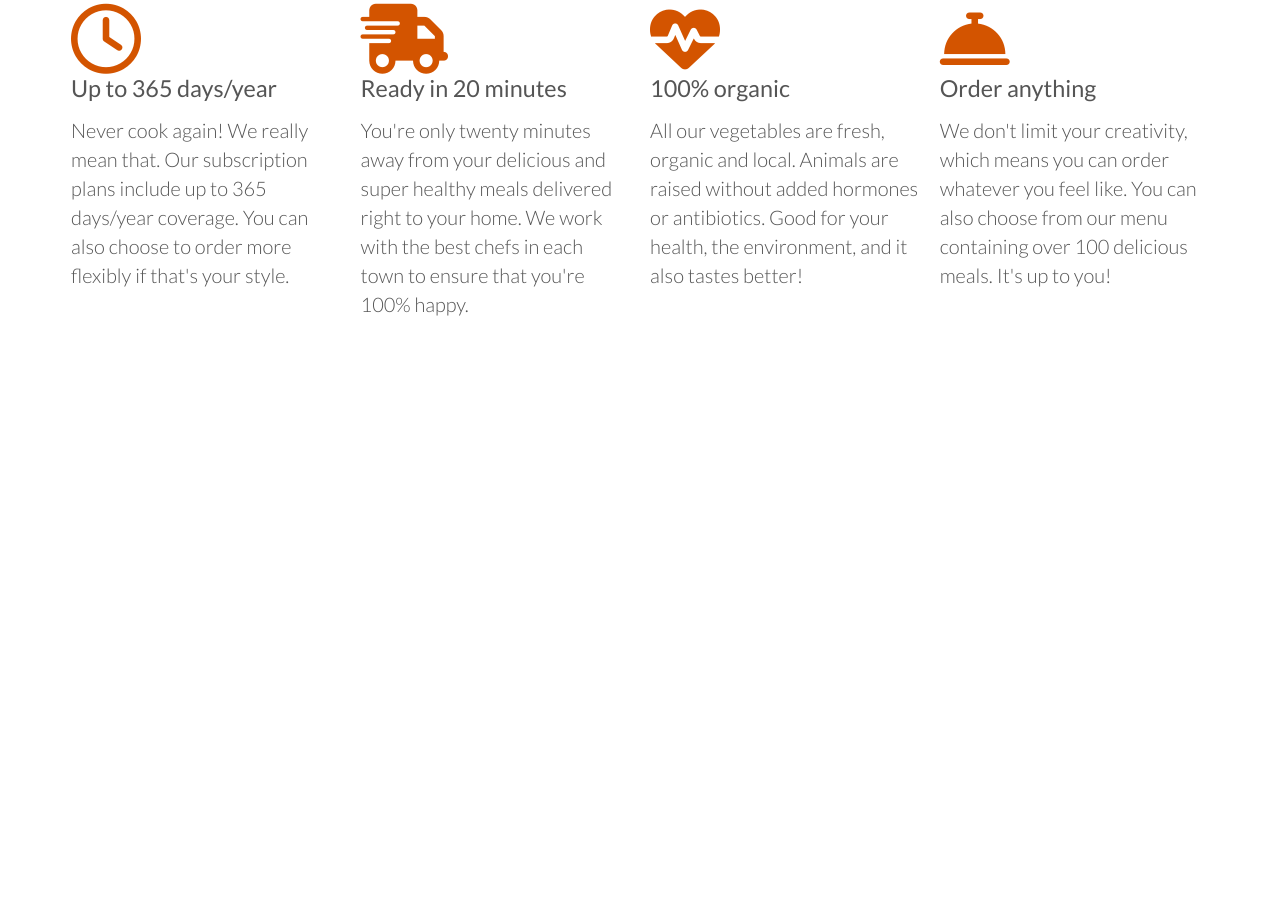
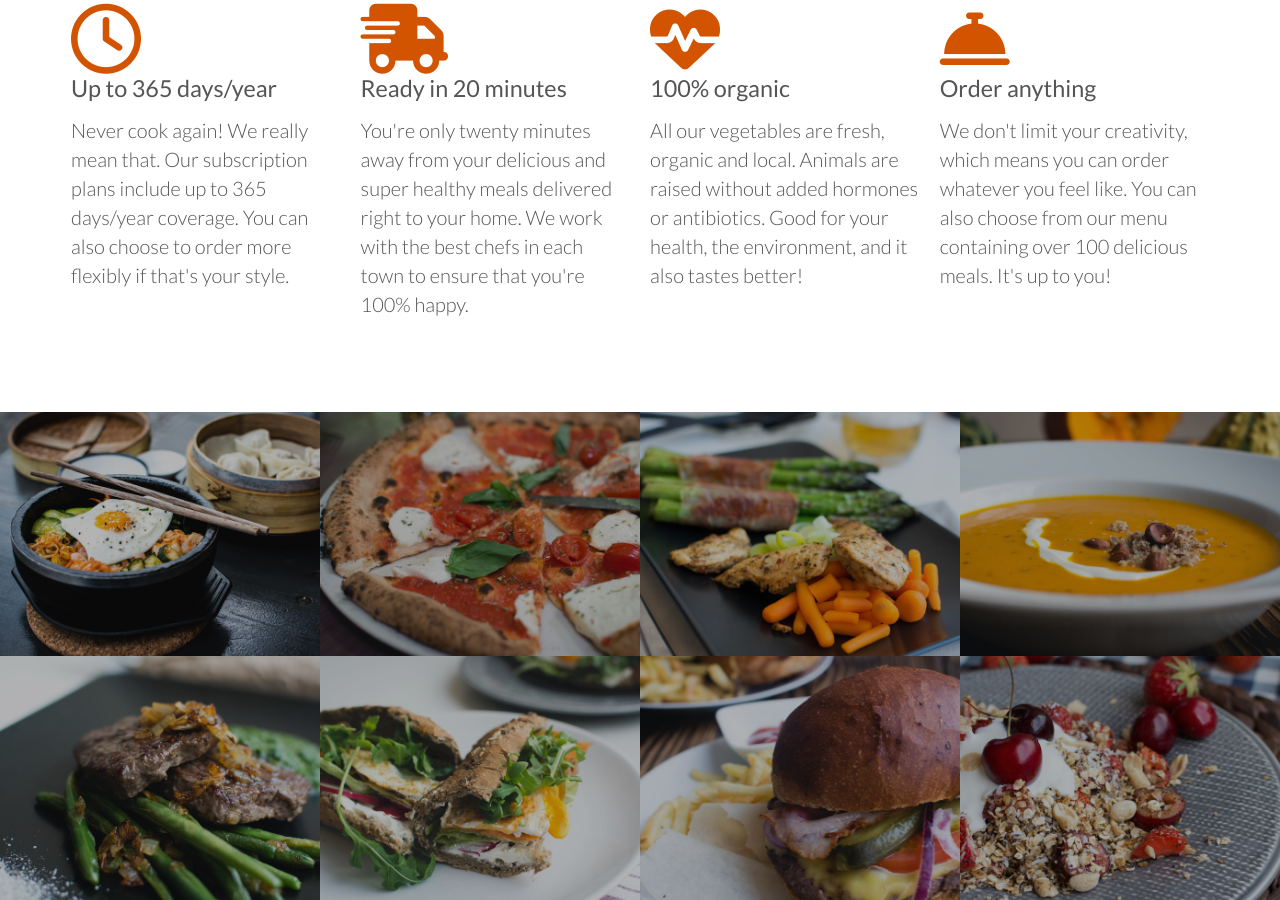
Before and after one commit to r1d3rzz/Omini-Food, a plain HTML site: page index.html in a window 1280 px wide. Shown: the part 1084-1984 px from the top of the page. Before the commit the page ends 1496 px from the top, so only its background shows below. Drawn offline with Linux system fonts and the light colour scheme.

Commit message:
favorite meals section

```diff
--- a/css/style.css
+++ b/css/style.css
@@ -58,7 +58,7 @@ h3 {
   margin-bottom: 5%;
 }
 
-/* --------- Header Secion --------- */
+/* --------- Header --------- */
 
 header {
   background-image: linear-gradient(rgba(0, 0, 0, 0.7), rgba(0, 0, 0, 0.7)),
@@ -143,7 +143,7 @@ header {
   border-bottom: 3px solid #d35400;
 }
 
-/* --------- End Header Section --------- */
+/* --------- End Header --------- */
 
 /* ---------  Section --------- */
 
@@ -170,4 +170,41 @@ section {
   font-size: 350%;
   display: block;
 }
+
+/* ---------  Section 2: Favorite meals--------- */
+
+.section-meals {
+  padding: 0;
+}
+
+.meal-showcase {
+  width: 100%;
+  list-style: none;
+}
+
+.meal-showcase li {
+  float: left;
+  display: block;
+  width: 25%;
+}
+
+.meal-photo {
+  margin: 0;
+  width: 100%;
+  overflow: hidden;
+  background-color: #000;
+}
+
+.meal-photo img {
+  width: 100%;
+  height: auto;
+  transform: scale(1.15);
+  opacity: 0.7;
+  transition: transform 0.5s, opacity 0.5s, scale 0.5s;
+}
+
+.meal-photo img:hover {
+  transform: scale(1.03);
+  opacity: 1;
+}
 /* --------- End Section --------- */
--- a/index.html
+++ b/index.html
@@ -38,7 +38,7 @@
     <!--end header-->
 
     <!-- Section 1: Features -->
-    <section>
+    <section class="section-features">
       <div class="row">
         <h2>Get food fast &mdash; not fast food.</h2>
         <p class="lorem-para">
@@ -91,6 +91,67 @@
     </section>
     <!-- End Section 1: Features -->
 
+    <!-- Section 2: Favorite meals -->
+    <section class="section-meals">
+      <ul class="meal-showcase">
+        <li>
+          <figure class="meal-photo">
+            <img
+              src="./img/1.jpg"
+              alt="Korean bibimbap with egg and vegetables"
+            />
+          </figure>
+        </li>
+        <li>
+          <figure class="meal-photo">
+            <img
+              src="./img/2.jpg"
+              alt="Simple italian pizza with cherry tomatoes"
+            />
+          </figure>
+        </li>
+        <li>
+          <figure class="meal-photo">
+            <img src="./img/3.jpg" alt="Chicken breast steak with vegetables" />
+          </figure>
+        </li>
+        <li>
+          <figure class="meal-photo">
+            <img src="./img/4.jpg" alt="Autumn pumpkin soup" />
+          </figure>
+        </li>
+      </ul>
+      <ul class="meal-showcase">
+        <li>
+          <figure class="meal-photo">
+            <img src="./img/5.jpg" alt="Paleo beef steak with vegetables" />
+          </figure>
+        </li>
+        <li>
+          <figure class="meal-photo">
+            <img
+              src="./img/6.jpg"
+              alt="Healthy baguette with egg and vegetables"
+            />
+          </figure>
+        </li>
+        <li>
+          <figure class="meal-photo">
+            <img src="./img/7.jpg" alt="Burger with cheddar and bacon" />
+          </figure>
+        </li>
+        <li>
+          <figure class="meal-photo">
+            <img
+              src="./img/8.jpg"
+              alt="Granola with cherries and strawberries"
+            />
+          </figure>
+        </li>
+      </ul>
+    </section>
+    <!-- End Section 2: Favorite meals -->
+
     <script src="./js/app.js"></script>
   </body>
 </html>
```
